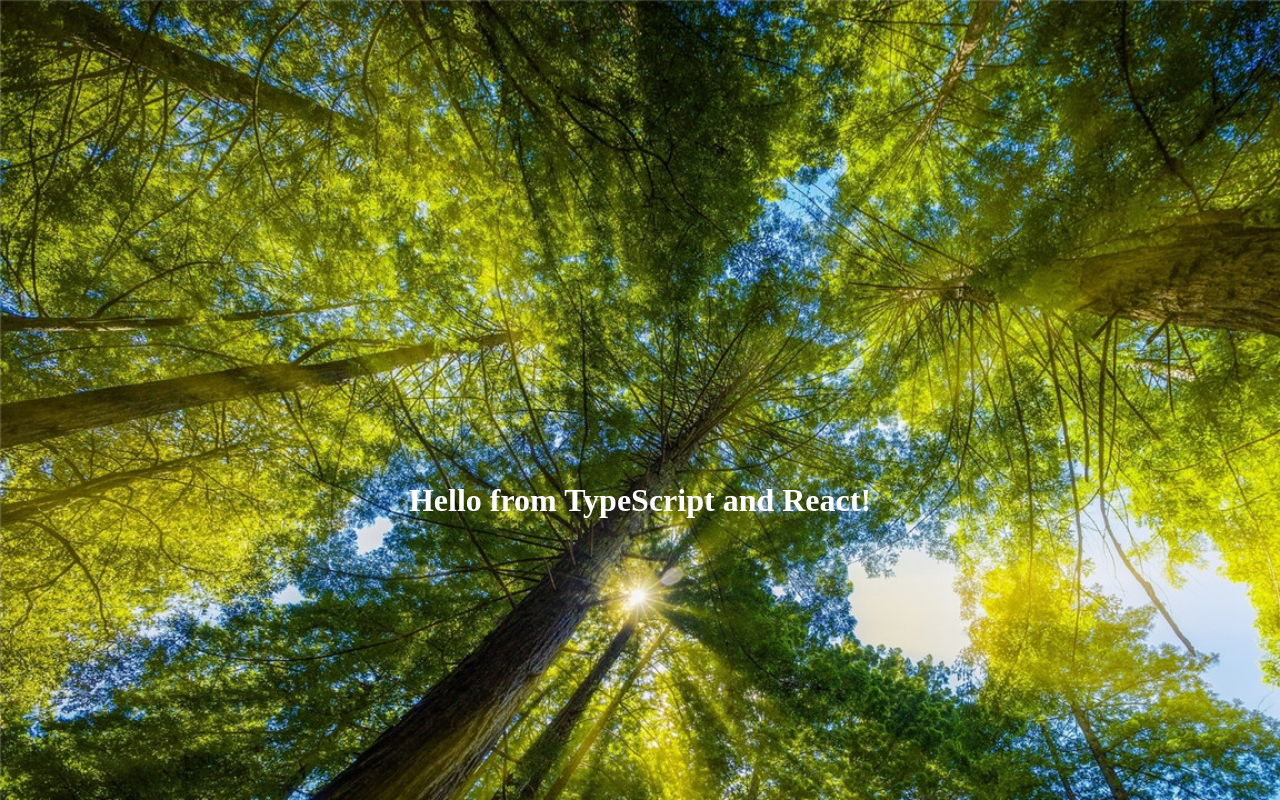
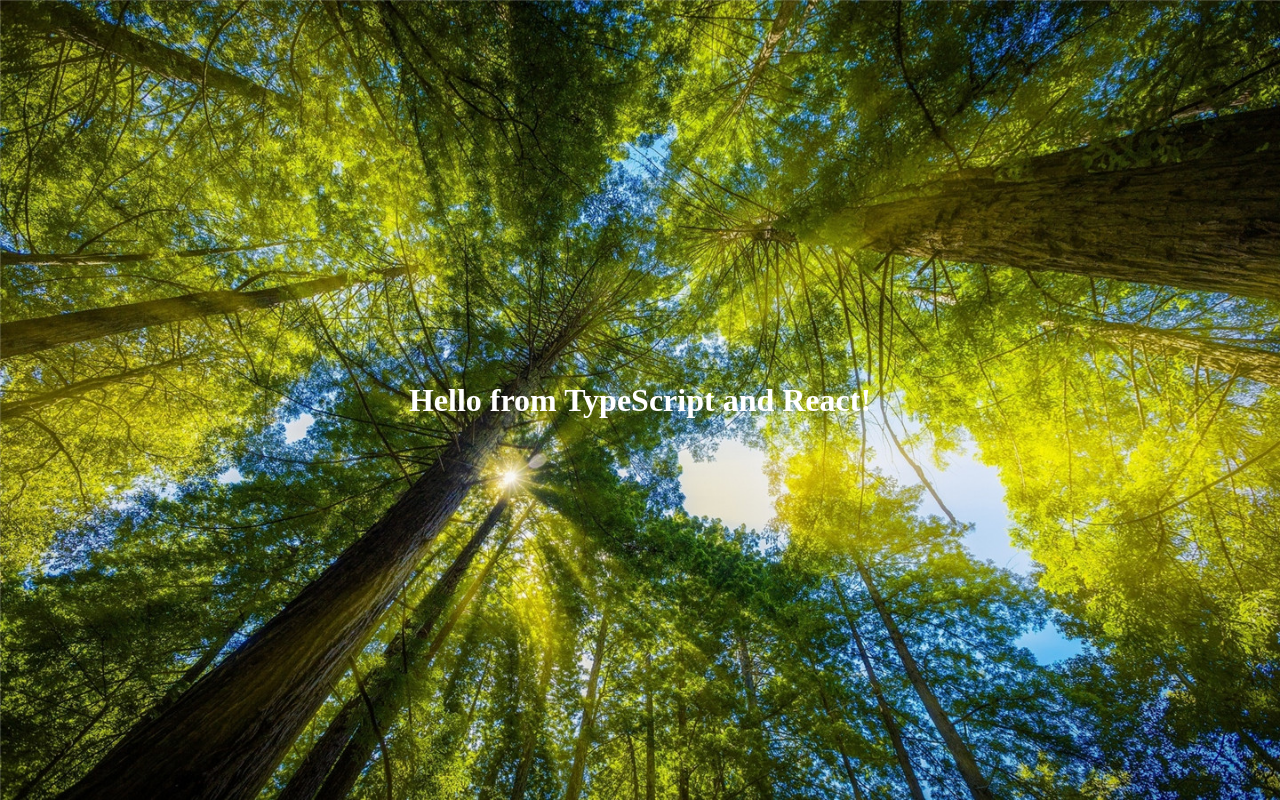
Before and after one commit to Yulight1401/react-ts-starter, a React app: page / in a window 1280 px wide. Shown: the top 800 px of the page. Built offline with nearby package versions, Linux system fonts and the light colour scheme.

Commit message:
style(hello): move words into center

```diff
--- a/src/components/hello/hello.scss
+++ b/src/components/hello/hello.scss
@@ -1,12 +1,16 @@
 .hello{
+    position: absolute;
+    display: flex;
+    align-content: center;
+    align-items: center;
     background: url("../../assets/test.jpg");
     background-size: cover;
     background-repeat: no-repeat;
     color: white;
     width: 100%;
-    height: 1000px;
+    height: 100%;
     h1{
-        line-height: 1000px;
+        width: 100%;
         text-align: center;
     }
 }
```
